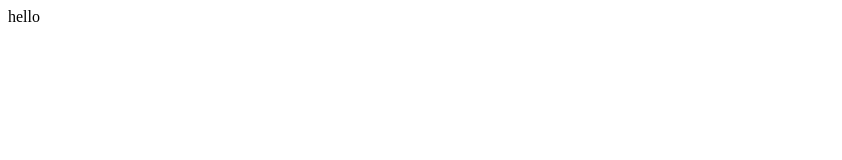
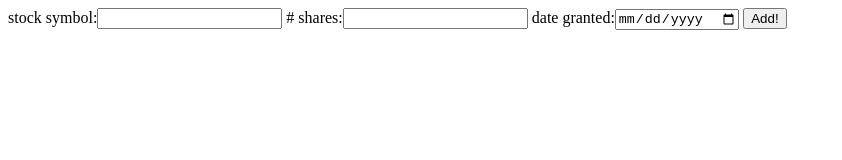
Before and after one commit to andrei-m/vestatron, a website: page public/index.html in a window 1280 px wide. Shown: the whole page, without its empty margins (0-842 px from the left). Drawn offline with nearby package versions, Linux system fonts and the light colour scheme.

Commit message:
start building the form

```diff
--- a/public/index.html
+++ b/public/index.html
@@ -3,8 +3,19 @@
   <head>
     <meta charset="utf-8">
     <title>VESTATRON</title>
+    <style type="text/css" src="css/style.css"></style>
+    <script src="//ajax.googleapis.com/ajax/libs/jquery/1.10.2/jquery.min.js"></script>
+    <script src="js/client.js"></script>
   </head>
   <body>
-    hello
+    <div id="graphs"></div>
+    <footer>
+      <form>
+        <label for="symbol">stock symbol:</label><input type="text" id="symbol" />
+        <label for="shares"># shares:</label><input type="text" id="shares" />
+        <label for="grant_date">date granted:</label><input type="date" id="grant_date" />
+        <button type="button" id="add">Add!</button>
+      <form>
+    </footer>
   </body>
 </html>
--- /dev/null
+++ b/public/js/client.js
@@ -0,0 +1 @@
+// test
```
Also changed, not shown: public/css/style.css (added).
